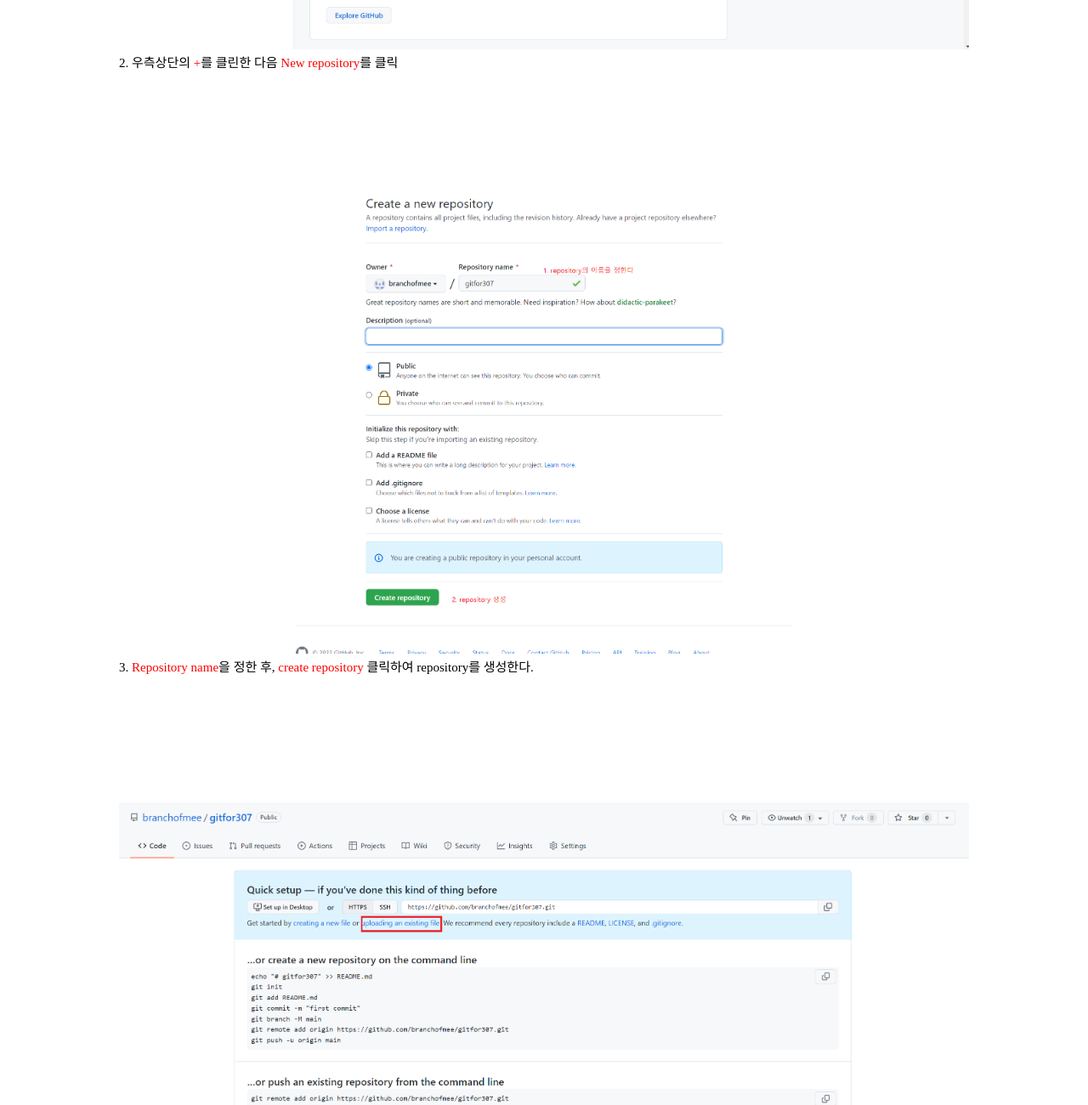
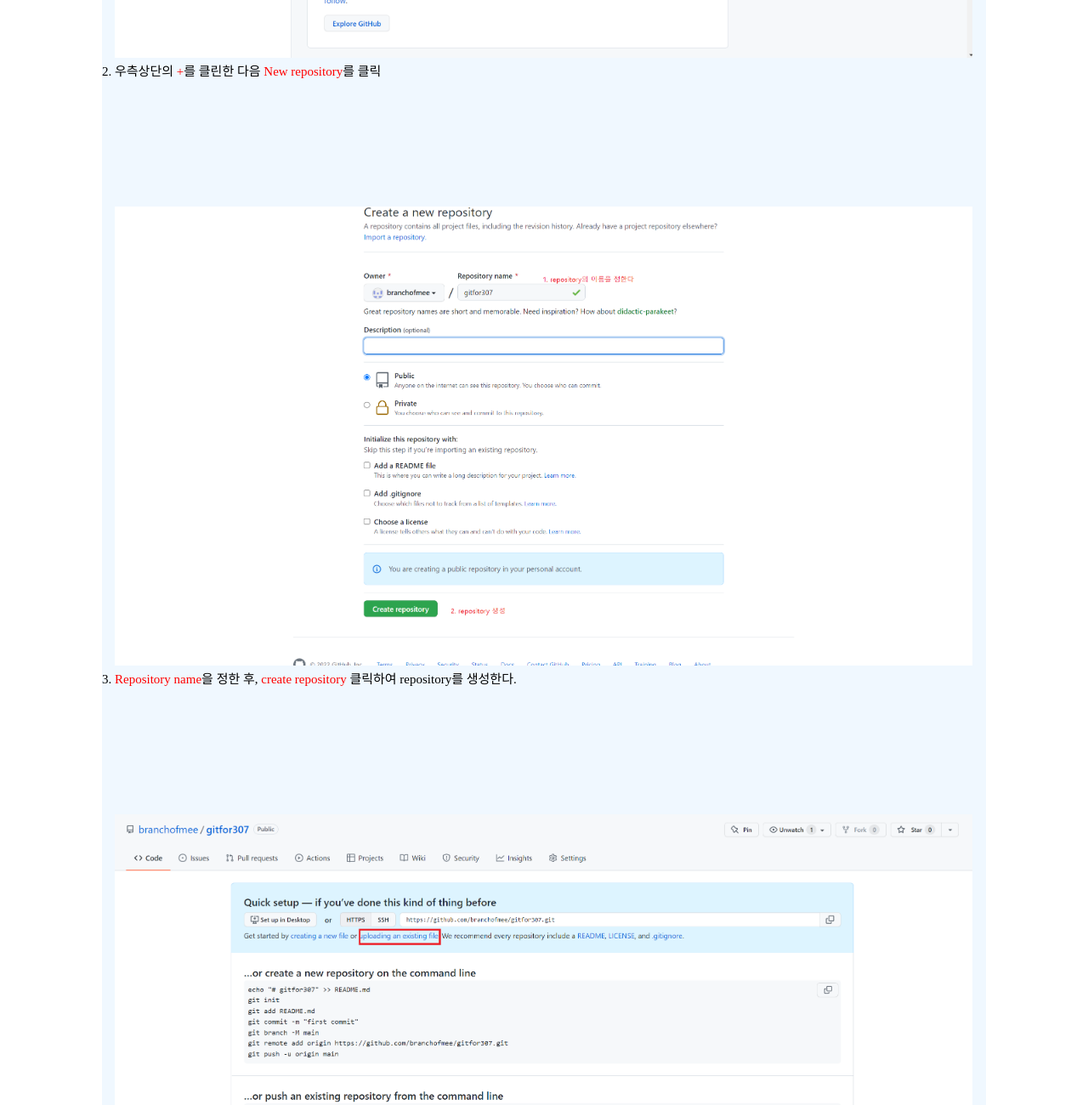
Before and after one commit to branchofmee/gitfor307, a plain HTML site: page index.html in a window 1280 px wide. Shown: the part 1500-2800 px from the top of the page at 85% size. Drawn offline with Linux system fonts and the light colour scheme.

Commit message:
Add files via upload

```diff
--- a/index.html
+++ b/index.html
@@ -7,9 +7,9 @@
   <title>Document</title>
   <style>
     * {margin:0; padding:0; box-sizing: border-box;}
-    #wrap {max-width: 1000px;margin: 0 auto;}
+    #wrap {max-width: 1040px;margin: 0 auto; background-color: aliceblue; padding:0 0 60px 0px}
     h1 {text-align: center; margin: 50px;}
-    img {width:100%; margin: 150px 0px 0 0px;}
+    img {width:97%; margin: 150px 10px 0 15px;}
     p {font-size: 15px;}
     span {font-size:15px; color:red;}
     h2 {margin:200px 0 30px 0px;}
@@ -59,7 +59,7 @@
     <img src="img/9.png" alt="img">
     <p>
       git을 설치했다면 git cmd를 열고 로그인을 한다.<br>
-      git config --global user.name "가입할 때 적은 이름"
+      git config --global user.name "가입할 때 적은 이름"<br>
       git config --global user.email "가입할 때 적은 이메일"
       정상적으로 진행했다면 로그인이 완료된다.
     </p>
```
